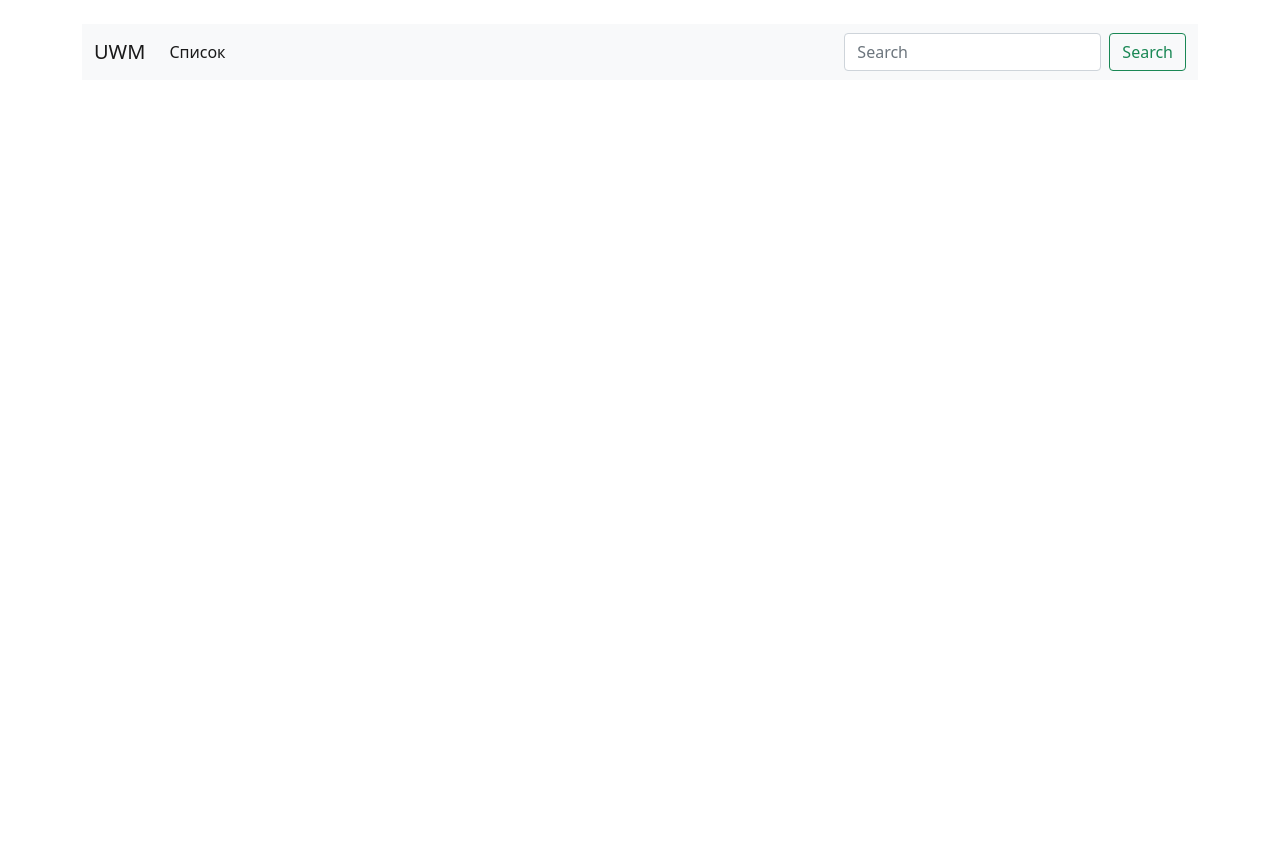
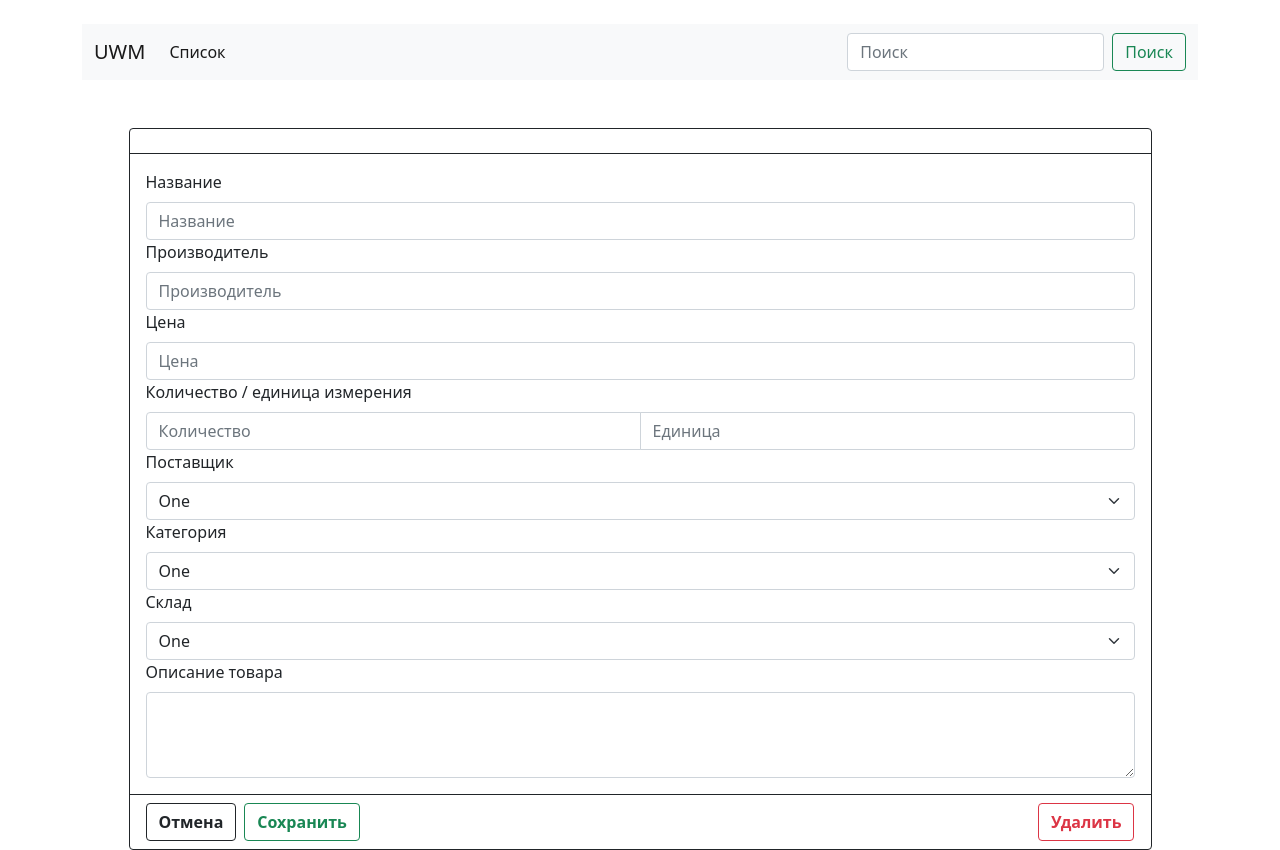
Before and after one commit to tsakaevakhmad/UWM-Client, a React (Create React App) app: page /ItemEdit/1 in a window 1280 px wide. Before the commit this address had no page. Before the commit the page ends 800 px from the top, so only its background shows below. Built offline with nearby package versions, Linux system fonts and the light colour scheme; no server answers.

Commit message:
services

```diff
--- a/src/Axios/CategoryServices.js
+++ b/src/Axios/CategoryServices.js
@@ -1,7 +1,7 @@
 import axios from 'axios';
 import { baseUrl } from './Base';
 
-export default class CategoryAxios {
+export default class CategoryServices {
 
     async getCategory() {
         try {
--- a/src/Axios/ItemServices.js
+++ b/src/Axios/ItemServices.js
@@ -1,7 +1,7 @@
 import axios from 'axios';
 import { baseUrl } from './Base';
 
-export default class ItemAxios {
+export default class ItemServices {
 
     async getItemByCategory(categoryId) {
         try {
--- a/src/UWMComponents/ItemsComponents/ItemDetail.js
+++ b/src/UWMComponents/ItemsComponents/ItemDetail.js
@@ -1,9 +1,12 @@
 import ItemAxios from '../../Axios/ItemServices';
 import React, { Component } from 'react'
 import { useParams } from 'react-router-dom'
+import {
+  Link,
+} from "react-router-dom";
 
 
-export default function Itemdetail(props) {
+export default function ItemDetail(props) {
 
   let { id } = useParams();
 
@@ -80,13 +83,13 @@ class Item extends Component {
               </table>
             </div>
             <div className="card-footer border-dark bg-transparent">
-              <div className='row '>
-                <div class="col-8 d-grid gap-2 d-md-flex">
-                  <button type="button" class="btn btn-outline-dark fw-bolder">Назад</button>
-                  <button type="button" class="btn btn-outline-warning fw-bolder">Редактировать</button>
+              <div className="row" >
+                <div className="col-8 d-grid gap-2 d-md-flex">
+                  <Link to="/"><button type="button"  className="btn btn-outline-dark fw-bolder">Назад</button></Link>
+                  <Link to={`/itemEdit/${item.id}`}><button type="button" className="btn btn-outline-warning fw-bolder">Редактировать</button></Link>
                 </div>
-                <div class="col-4 d-grid gap-2 d-md-flex justify-content-end">
-                  <button type="button" class="btn btn-outline-danger fw-bolder">Удалить</button>
+                <div className="col-4 d-grid gap-2 d-md-flex justify-content-end">
+                  <button type="button" className="btn btn-outline-danger fw-bolder">Удалить</button>
                 </div>
               </div>
             </div>
@@ -96,4 +99,4 @@ class Item extends Component {
   }
 }
 // Запись характеристик
-// название характеристики - Характеристика; След характеристика - характеристика
+// Название характеристики: Характеристика; След характеристика: характеристика
--- /dev/null
+++ b/src/UWMComponents/ItemsComponents/ItemEdit.js
@@ -0,0 +1,107 @@
+import ItemServices from '../../Axios/ItemServices';
+import React, { Component } from 'react'
+import { useParams } from 'react-router-dom'
+import {
+    Link,
+} from "react-router-dom";
+
+export default function ItemEdit(props) {
+
+    let { id } = useParams();
+
+    return (
+        <div>
+            <Item itemId={id} />
+        </div>
+    );
+}
+
+
+class Item extends Component {
+
+    constructor(props) {
+        super(props);
+
+        this.itemServices = new ItemServices();
+        this.state = {
+            id: 0,
+            manufacturer: "",
+            price: 0,
+            providerId: 0,
+            quantity: 0,
+            specifications: "",
+            subCategoryId: 0,
+            title: "",
+            unit: "",
+            warehouseId: 0,
+        }
+    }
+
+    async componentDidMount() {
+        let item = {};
+        item = await this.itemServices.getItem(this.props.itemId)
+
+        this.setState({
+            id: item.id,
+            title: item.title,
+            manufacturer: item.manufacturer,
+            price: item.price,
+            providerId: item.providerId,
+            quantity: item.quantity,
+            specifications: item.specifications,
+            subCategoryId: item.subCategoryId,
+            unit: item.unit,
+            warehouseId: item.warehouseId,
+        })
+    }
+
+    render() {
+        console.log(this.state.id);
+        return (
+            <div >
+                <br /><br />
+                <div className="mx-auto col-md-11 card border-dark" >
+                    <div className="card-header bg-transparent border-dark"><h3>{this.state.title}</h3></div>
+                    <div className="card-body text-dark">
+                        <label className="form-label">Название</label>
+                        <input className="form-control" type="text" name="title" placeholder="Название" aria-label="manufacturer" />
+                        <label className="form-label">Производитель</label>
+                        <input className="form-control" type="text" name="manufacturer" placeholder="Производитель" aria-label="manufacturer" />
+                        <label className="form-label">Цена</label>
+                        <input className="form-control" type="text" name="price" placeholder="Цена" aria-label="price" />
+                        <label className="form-label">Количество / единица измерения</label>
+                        <div className="input-group ">
+                            <input className="form-control col-6" type="number" name="quantity" placeholder="Количество" aria-label="quantity" />
+                            <input className="form-control col-6" type="text" name="unit" placeholder="Единица" aria-label="unit" />
+                        </div>
+                        <label className="form-label">Поставщик</label>
+                        <select className="form-select" name="providerId" aria-label="providerId">
+                            <option value="1">One</option>
+                        </select>
+                        <label className="form-label">Категория</label>
+                        <select className="form-select" name="subCategoryId" aria-label="subCategoryId">
+                            <option value="1">One</option>
+                        </select>
+                        <label className="form-label">Склад</label>
+                        <select className="form-select" name="warehouseId" aria-label="warehouseId">
+                            <option value="1">One</option>
+                        </select>
+                        <label className="form-label">Описание товара</label>
+                        <textarea className="form-control" name="specifications" rows="3"></textarea>
+                    </div>
+                    <div className="card-footer border-dark bg-transparent">
+                        <div className="row" >
+                            <div className="col-8 d-grid gap-2 d-md-flex">
+                                <Link to={`/ItemDetail/${this.state.id}`}><button type="button" className="btn btn-outline-dark fw-bolder">Отмена</button></Link>
+                                <button type="button" className="btn btn-outline-success fw-bolder">Сохранить</button>
+                            </div>
+                            <div className="col-4 d-grid gap-2 d-md-flex justify-content-end">
+                                <button type="button" className="btn btn-outline-danger fw-bolder">Удалить</button>
+                            </div>
+                        </div>
+                    </div>
+                </div>
+            </div>
+        )
+    }
+}
--- a/src/UWMComponents/ItemsComponents/SidebarComponent.js
+++ b/src/UWMComponents/ItemsComponents/SidebarComponent.js
@@ -1,10 +1,10 @@
 import React, { Component } from 'react'
-import CategoryAxios from '../../Axios/CategoryServices';
+import CategoryServices from '../../Axios/CategoryServices';
 
 export default class SidebarComponent extends Component {
     constructor(props) {
         super(props);
-        this.categoryServices = new CategoryAxios();
+        this.categoryServices = new CategoryServices();
 
         this.state = {
             categorys: [],
@@ -24,14 +24,14 @@ export default class SidebarComponent extends Component {
                 {this.state.categorys.map((category) =>
                     <div key={category.id} className="col-md-10">
                         <br />
-                        <button className="btn btn-outline-secondary rounded colapsed col-12" type="button" data-bs-toggle="collapse" data-bs-target={"#" + category.name.replace(" ", "")} aria-expanded="false" aria-controls={category.name.replace(" ", "")}>
+                        <button className="btn btn-outline-dark rounded colapsed col-12" type="button" data-bs-toggle="collapse" data-bs-target={"#" + category.name.replace(" ", "")} aria-expanded="false" aria-controls={category.name.replace(" ", "")}>
                             <h6 className="accordion-header">{category.name}</h6>
                         </button>
                         <div id={category.name.replace(" ", "")} className="accordion-collapse collapse" aria-labelledby={category.name.replace(" ", "")} data-bs-parent="#accordionExample">
                             <div className="accordion-body ">
                                 <div className="list-group rounded">
                                     {category.subCategoryDto.map((subcategory) =>
-                                        <button key={subcategory.id} value={subcategory.id} onClick={() => this.props.getBy(subcategory.id)} type="button" className="list-group-item list-group-item-action">{subcategory.name}</button>
+                                        <button key={subcategory.id} value={subcategory.id} onClick={() => this.props.getBy(subcategory.id)} type="button" className="btn btn-outline-secondary">{subcategory.name}</button>
                                     )}
                                 </div>
                             </div>
--- a/src/UWMComponents/Main.js
+++ b/src/UWMComponents/Main.js
@@ -1,4 +1,4 @@
-import NavbarComponent from "./ItemsComponents/NavbarComponent";
+import NavbarComponent from "./NavbarComponent";
 
 
 import React, { Component } from 'react'
--- a/src/UWMComponents/ItemsComponents/NavbarComponent.js
+++ b/src/UWMComponents/NavbarComponent.js
@@ -1,6 +1,7 @@
 import React, { Component } from 'react'
-import ListItem from "./ListItem";
-import ItemDetail from "./ItemDetail";
+import ListItem from "./ItemsComponents/ListItem";
+import ItemDetail from "./ItemsComponents/ItemDetail";
+import ItemEdit from './ItemsComponents/ItemEdit';
 
 import {
     Routes,
@@ -32,8 +33,8 @@ export default class NavbarComponent extends Component {
                                 </li>
                             </ul>
                             <form className="d-flex">
-                                <input className="form-control me-2" type="search" placeholder="Search" aria-label="Search"/>
-                                    <button className="btn btn-outline-success" type="submit">Search</button>
+                                <input className="form-control me-2" type="search" placeholder="Поиск" aria-label="Search"/>
+                                    <button className="btn btn-outline-success" type="submit">Поиск</button>
                             </form>
                         </div>
                     </div>
@@ -41,6 +42,7 @@ export default class NavbarComponent extends Component {
                 <Routes>
                     <Route path="/" element={<ListItem />} />
                     <Route path="/itemDetail/:id" element={<ItemDetail />} />
+                    <Route path="/ItemEdit/:id" element={<ItemEdit />} />
                 </Routes>
             </div>
         )
```
Also changed, not shown: src/Axios/AddressServices.js (added, +20 -0 lines), src/Axios/ProviderServices.js (added, +46 -0 lines), src/Axios/SubcategoryServices.js (added, +46 -0 lines), src/Axios/WarehouseServices.js (added, +58 -0 lines).
